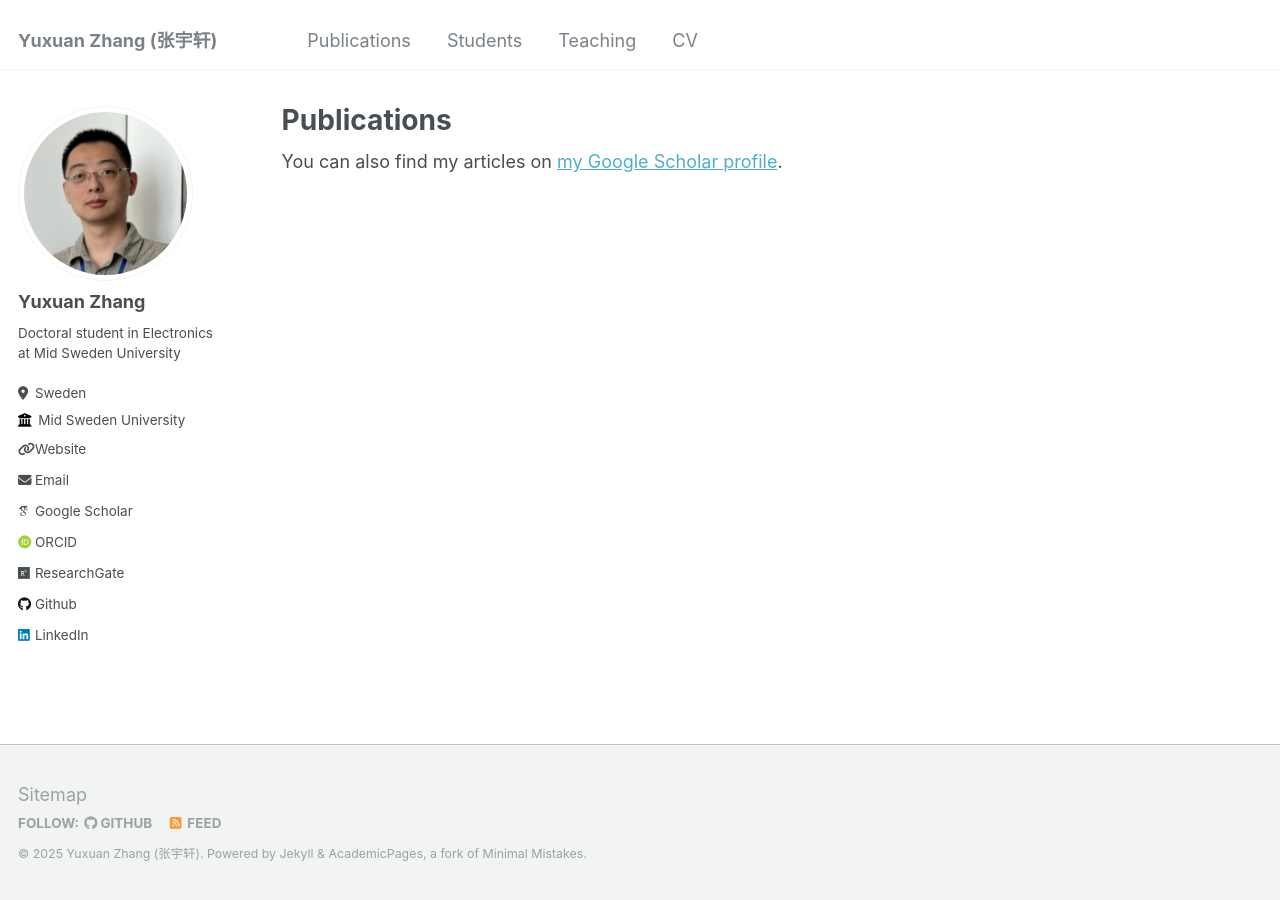
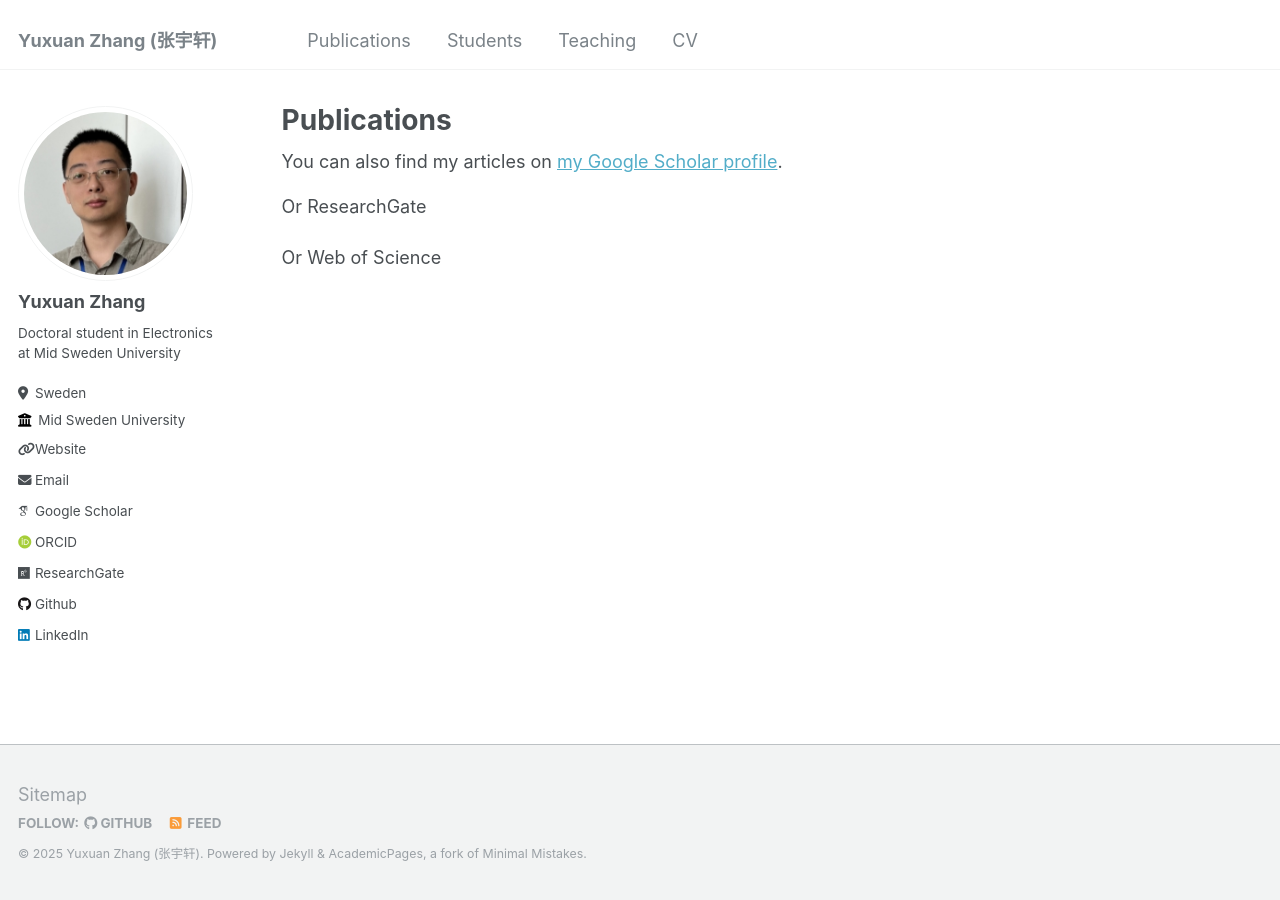
Before and after one commit to YuxuanZhang-96/YuxuanZhang-96.github.io, a Jekyll site: the page built from _pages/publications.md, in a window 1280 px wide. Built offline with Jekyll 4.4.1, drawn with Linux system fonts in a browser that asks for light colours; some web fonts are replaced.

Commit message:
Update publications.md

```diff
--- a/_pages/publications.md
+++ b/_pages/publications.md
@@ -9,6 +9,9 @@ author_profile: true
   <div class="wordwrap">You can also find my articles on <a href="{{site.author.googlescholar}}">my Google Scholar profile</a>.</div>
 {% endif %}
 
+Or ResearchGate <a href="https://www.researchgate.net/profile/Yuxuan-Zhang-61?ev=hdr_xprf">
+
+Or Web of Science <a href="https://www.webofscience.com/wos/author/record/KHC-7517-2024">
 {% include base_path %}
 
 {% for post in site.publications reversed %}
```
